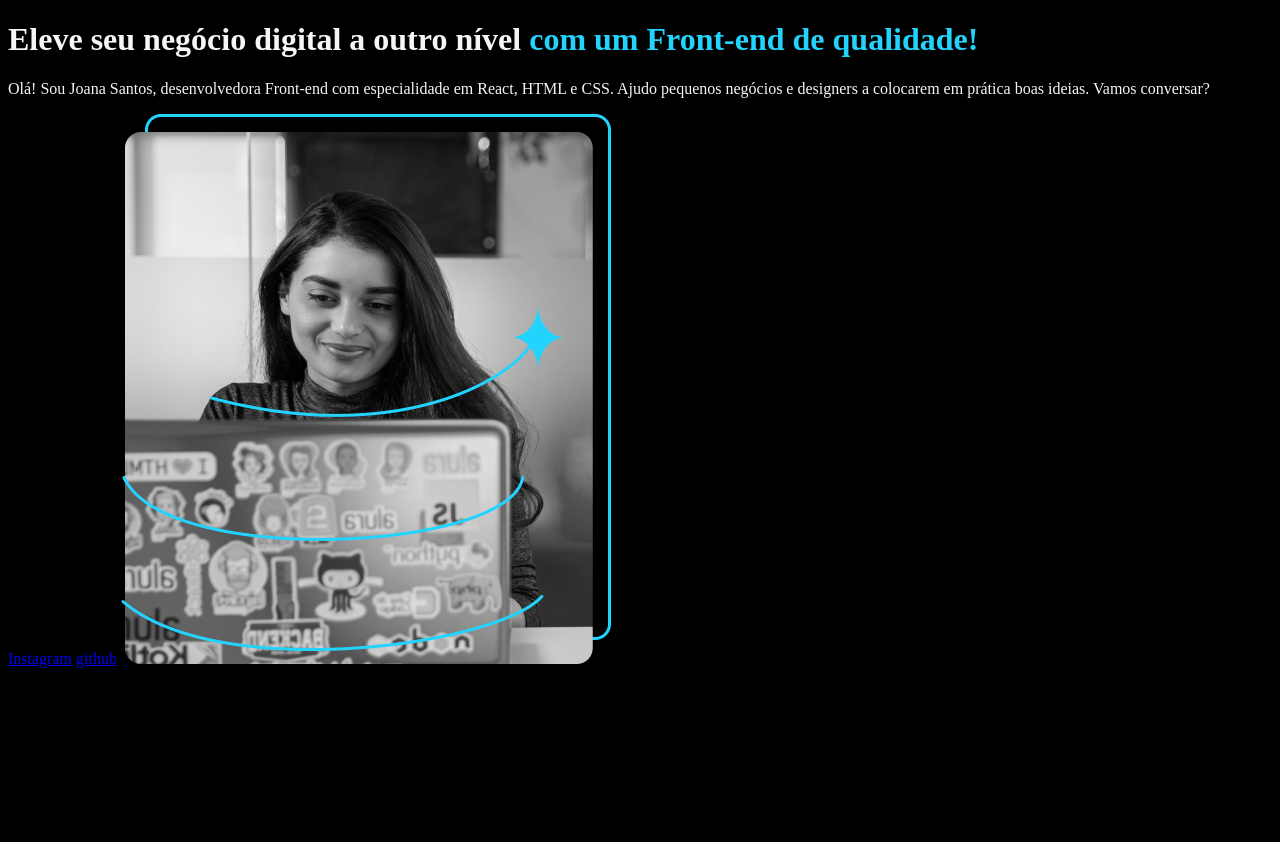
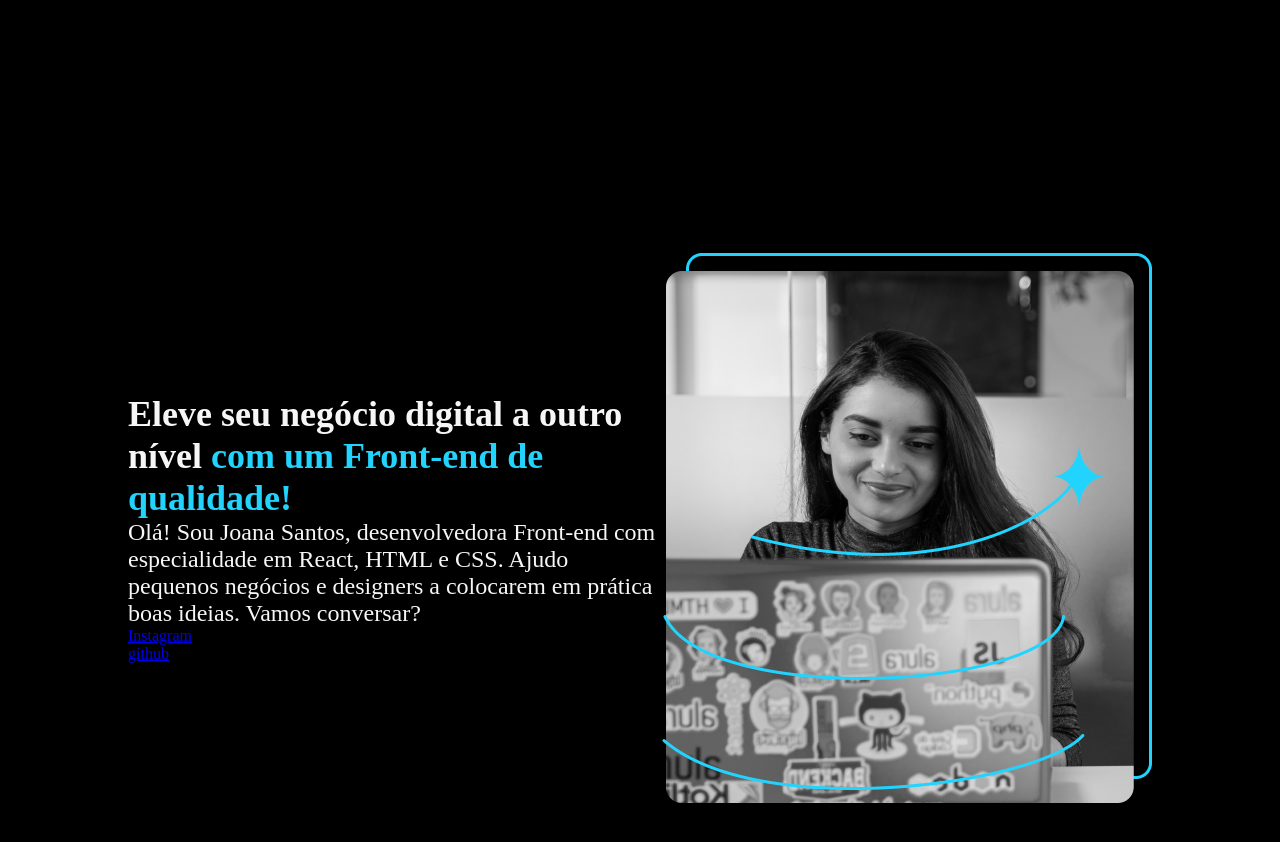
Before and after one commit to lwmoreira/Portifolio, a plain HTML site: page index.html in a window 1280 px wide. Before the commit the page ends 800 px from the top, so only its background shows below. Drawn offline with Linux system fonts and the light colour scheme.

Commit message:
iniciando a estilização

```diff
--- a/index.html
+++ b/index.html
@@ -9,18 +9,22 @@
   </head>
   <body>
     <header></header>
-    <main>
-      <h1>
+    <main class="apresentacao">
+      <section class="apresentacao__conteudo">
+        <h1 class="apresentacao__conteudo__titulo">
           Eleve seu negócio digital a outro nível
-        <strong>com um Front-end de qualidade!</strong>
+          <strong class="destaque-titulo"
+            >com um Front-end de qualidade!</strong
+          >
         </h1>
-      <p>
+        <p class="apresentacao__conteudo__texto">
           Olá! Sou Joana Santos, desenvolvedora Front-end com especialidade em
           React, HTML e CSS. Ajudo pequenos negócios e designers a colocarem em
           prática boas ideias. Vamos conversar?
         </p>
         <a href="https://instagram.com">Instagram</a>
         <a href="https://github.com">github</a>
+      </section>
       <img src="Imagem.png" alt="img" />
     </main>
     <footer></footer>
--- a/style.css
+++ b/style.css
@@ -1,15 +1,38 @@
-body {
-  background-color: black;
+* {
+  margin: 0;
+  padding: 0;
 }
 
-h1 {
+body {
+  height: 100vh;
+  box-sizing: border-box;
+  background-color: black;
   color: #f6f6f6;
 }
 
-strong {
+.destaque-titulo {
   color: #22d4fd;
 }
 
-p {
-  color: #f6f6f6;
+.apresentacao {
+  display: flex;
+  align-items: center;
+  justify-content: space-between;
+  margin: 10%;
+
+  height: 100%;
 }
+
+.apresentacao__conteudo {
+  width: 615px;
+  display: flex;
+  flex-direction: column;
+}
+
+.apresentacao__conteudo__titulo {
+  font-size: 36px;
+}
+
+.apresentacao__conteudo__texto {
+  font-size: 24px;
+}
```
Lines whose indentation alone changed are shown as unchanged.
